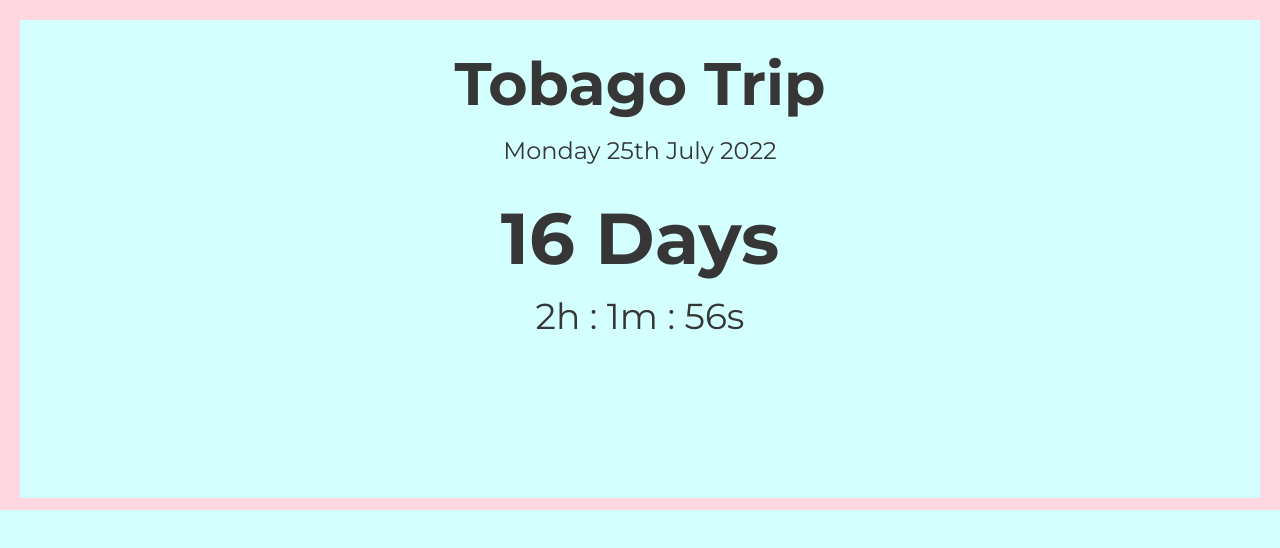
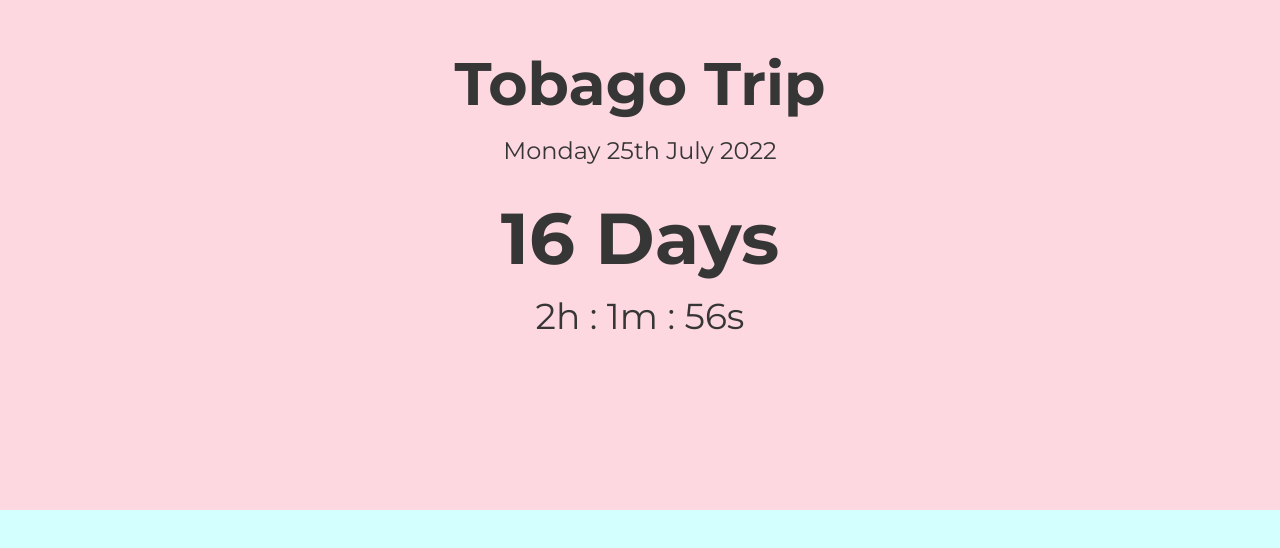
Before and after one commit to RoyJWilliams/tearsofthekingdom.github.io, a plain HTML site: page index.html in a window 1280 px wide. Drawn offline with nearby package versions, Linux system fonts and the light colour scheme.

Commit message:
Update index.html

```diff
--- a/index.html
+++ b/index.html
@@ -53,8 +53,8 @@
 				</div><!-- container-fluid -->
 
 			</div><!-- header -->
-				<div id="full-section-container" class="parallax-off" data-stellar-background-ratio="0.1" style="background-image:url(images/bkg.jpg);">
-				<div class="full-section-container">
+<!-- 				<div id="full-section-container" class="parallax-off" data-stellar-background-ratio="0.1" style="background-image:url(images/bkg-o.jpg);">
+				<div class="full-section-container"> -->
 
 								<br>
 								<center><h5 class="countdowntimer"></center></h5>
```
